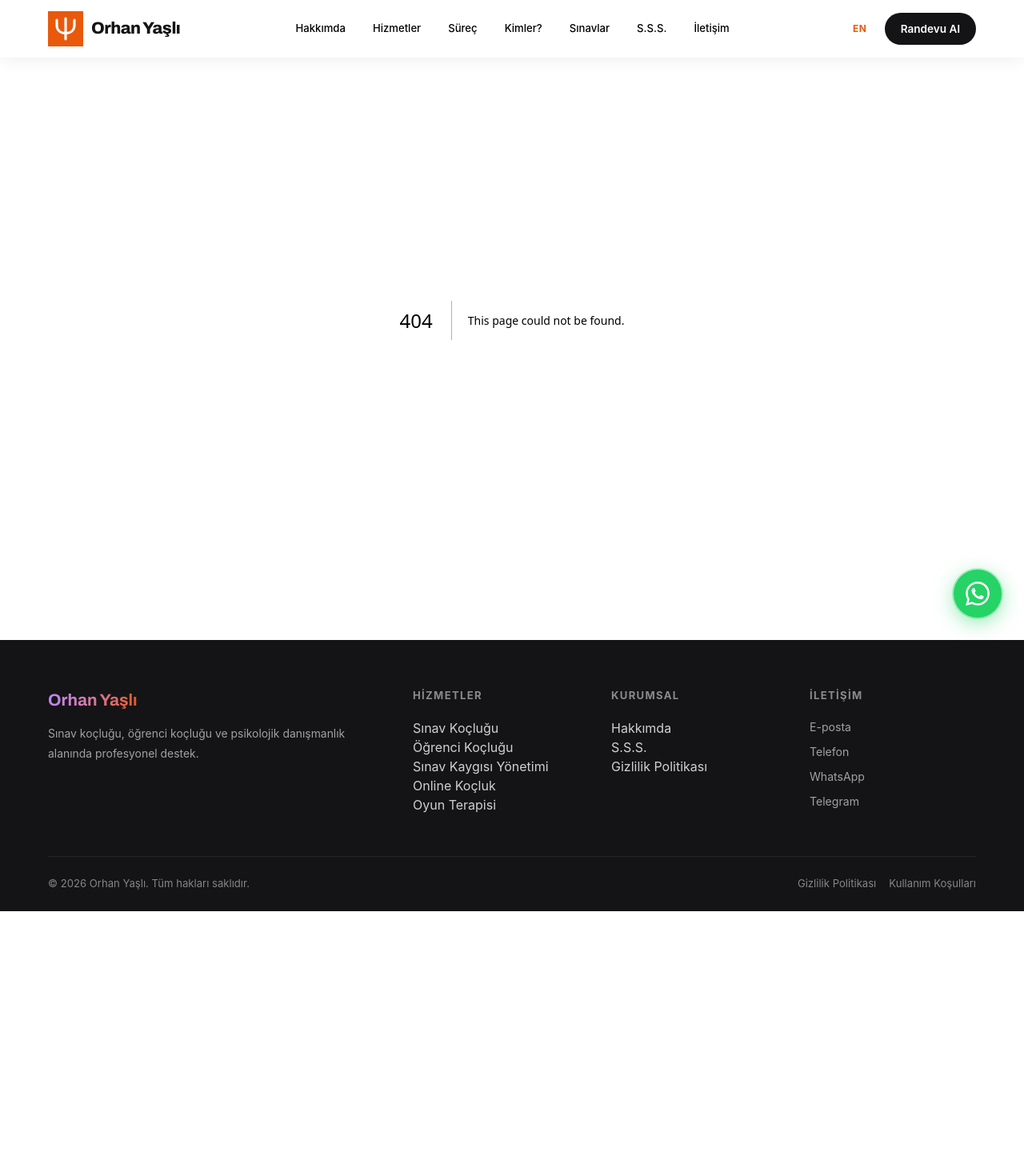
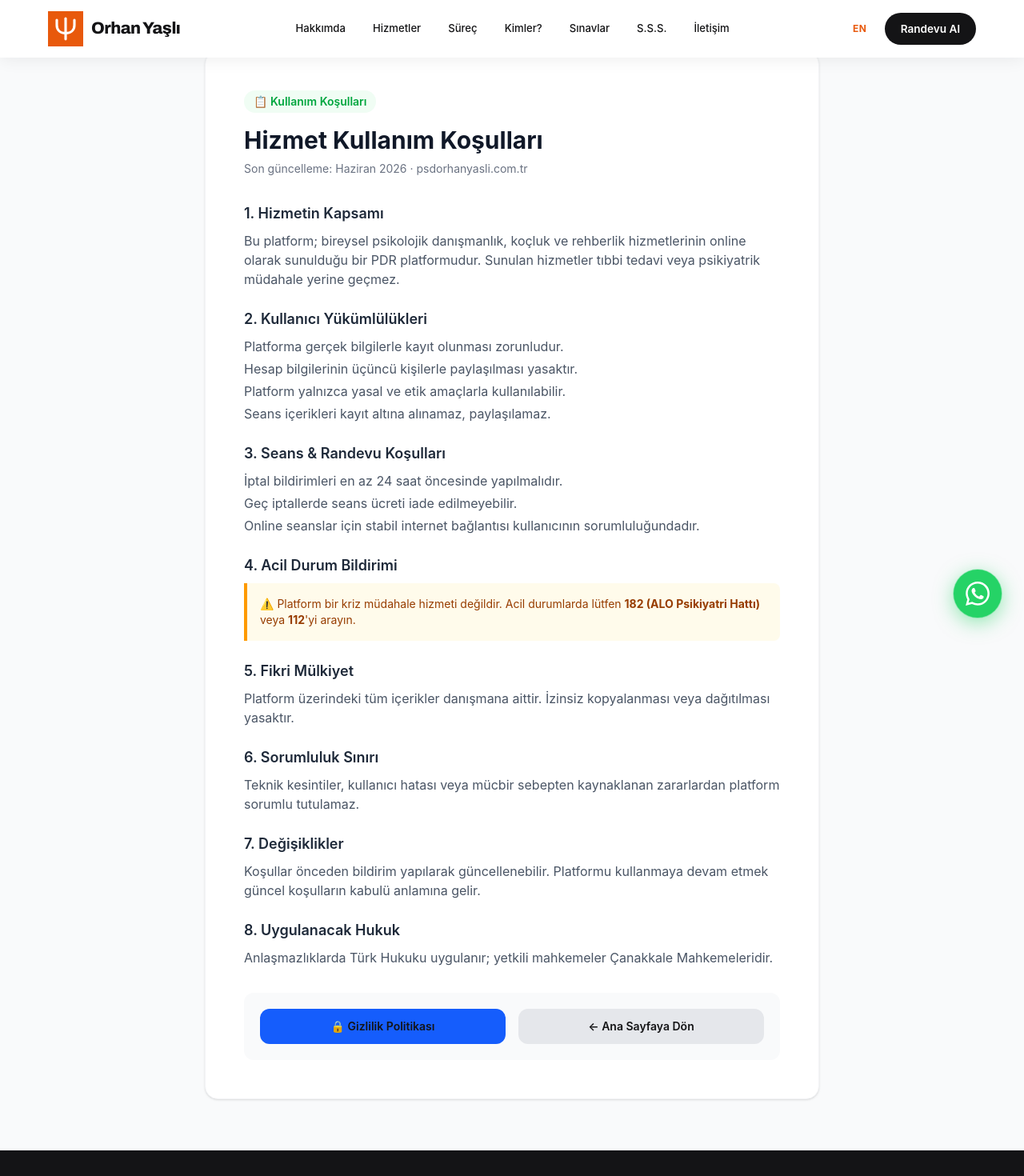
Before and after one commit to Orhany23/danismanlik-kocluk-site, a Next.js app: page /kullanim-kosullari in a window 1280 px wide. Before the commit this address had no page. Shown: the top 1470 px of the page at 80% size. Before the commit the page ends 1139 px from the top, so only its background shows below. Built offline with nearby package versions, Linux system fonts and the light colour scheme; a web font is replaced by a local one.

Commit message:
feat: kullanım koşulları sayfası eklendi

```diff
--- /dev/null
+++ b/src/app/kullanim-kosullari/page.tsx
@@ -0,0 +1,118 @@
+export const metadata = {
+  title: "Kullanım Koşulları | Orhan Yaşlı",
+  description: "Platformun kullanım koşulları, seans kuralları ve yasal bilgiler.",
+  alternates: { canonical: "/kullanim-kosullari" },
+};
+
+export default function KullanimKosullariPage() {
+  return (
+    <div className="min-h-screen bg-gray-50 py-16 px-4">
+      <div className="max-w-3xl mx-auto">
+        <div className="bg-white rounded-2xl shadow-sm border border-gray-100 p-8 md:p-12">
+          <span className="inline-block bg-green-50 text-green-600 text-sm font-semibold px-3 py-1 rounded-full mb-4">
+            📋 Kullanım Koşulları
+          </span>
+          <h1 className="text-3xl font-bold text-gray-900 mb-2">
+            Hizmet Kullanım Koşulları
+          </h1>
+          <p className="text-gray-500 text-sm mb-8">
+            Son güncelleme: Haziran 2026 · psdorhanyasli.com.tr
+          </p>
+
+          <div className="mb-6">
+            <h2 className="text-lg font-semibold text-gray-800 mb-2">1. Hizmetin Kapsamı</h2>
+            <p className="text-gray-600">
+              Bu platform; bireysel psikolojik danışmanlık, koçluk ve rehberlik hizmetlerinin online
+              olarak sunulduğu bir PDR platformudur. Sunulan hizmetler tıbbi tedavi veya psikiyatrik
+              müdahale yerine geçmez.
+            </p>
+          </div>
+
+          {[
+            {
+              title: "2. Kullanıcı Yükümlülükleri",
+              items: [
+                "Platforma gerçek bilgilerle kayıt olunması zorunludur.",
+                "Hesap bilgilerinin üçüncü kişilerle paylaşılması yasaktır.",
+                "Platform yalnızca yasal ve etik amaçlarla kullanılabilir.",
+                "Seans içerikleri kayıt altına alınamaz, paylaşılamaz.",
+              ],
+            },
+            {
+              title: "3. Seans & Randevu Koşulları",
+              items: [
+                "İptal bildirimleri en az 24 saat öncesinde yapılmalıdır.",
+                "Geç iptallerde seans ücreti iade edilmeyebilir.",
+                "Online seanslar için stabil internet bağlantısı kullanıcının sorumluluğundadır.",
+              ],
+            },
+          ].map((section) => (
+            <div key={section.title} className="mb-6">
+              <h2 className="text-lg font-semibold text-gray-800 mb-2">{section.title}</h2>
+              <ul className="list-disc list-inside space-y-1 text-gray-600">
+                {section.items.map((item) => (
+                  <li key={item}>{item}</li>
+                ))}
+              </ul>
+            </div>
+          ))}
+
+          <div className="mb-6">
+            <h2 className="text-lg font-semibold text-gray-800 mb-2">4. Acil Durum Bildirimi</h2>
+            <div className="bg-amber-50 border-l-4 border-amber-500 p-4 rounded-r-lg text-amber-800 text-sm">
+              ⚠️ Platform bir kriz müdahale hizmeti değildir. Acil durumlarda lütfen{" "}
+              <strong>182 (ALO Psikiyatri Hattı)</strong> veya <strong>112</strong>&apos;yi arayın.
+            </div>
+          </div>
+
+          <div className="mb-6">
+            <h2 className="text-lg font-semibold text-gray-800 mb-2">5. Fikri Mülkiyet</h2>
+            <p className="text-gray-600">
+              Platform üzerindeki tüm içerikler danışmana aittir. İzinsiz kopyalanması veya
+              dağıtılması yasaktır.
+            </p>
+          </div>
+
+          <div className="mb-6">
+            <h2 className="text-lg font-semibold text-gray-800 mb-2">6. Sorumluluk Sınırı</h2>
+            <p className="text-gray-600">
+              Teknik kesintiler, kullanıcı hatası veya mücbir sebepten kaynaklanan zararlardan
+              platform sorumlu tutulamaz.
+            </p>
+          </div>
+
+          <div className="mb-6">
+            <h2 className="text-lg font-semibold text-gray-800 mb-2">7. Değişiklikler</h2>
+            <p className="text-gray-600">
+              Koşullar önceden bildirim yapılarak güncellenebilir. Platformu kullanmaya devam etmek
+              güncel koşulların kabulü anlamına gelir.
+            </p>
+          </div>
+
+          <div className="mb-6">
+            <h2 className="text-lg font-semibold text-gray-800 mb-2">8. Uygulanacak Hukuk</h2>
+            <p className="text-gray-600">
+              Anlaşmazlıklarda Türk Hukuku uygulanır; yetkili mahkemeler Çanakkale
+              Mahkemeleridir.
+            </p>
+          </div>
+
+          <div className="bg-gray-50 rounded-xl p-5 mt-8 flex flex-col sm:flex-row gap-4">
+            <a
+              href="/gizlilik"
+              className="flex-1 text-center bg-blue-600 text-white font-semibold py-3 px-4 rounded-xl hover:bg-blue-700 transition-colors text-sm"
+            >
+              🔒 Gizlilik Politikası
+            </a>
+            <a
+              href="/"
+              className="flex-1 text-center bg-gray-200 text-gray-700 font-semibold py-3 px-4 rounded-xl hover:bg-gray-300 transition-colors text-sm"
+            >
+              ← Ana Sayfaya Dön
+            </a>
+          </div>
+        </div>
+      </div>
+    </div>
+  );
+}
```
